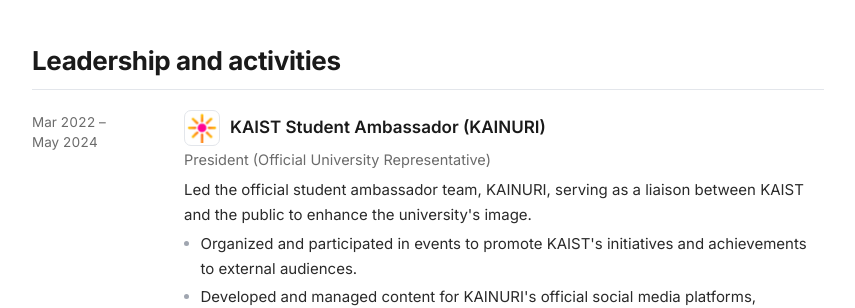
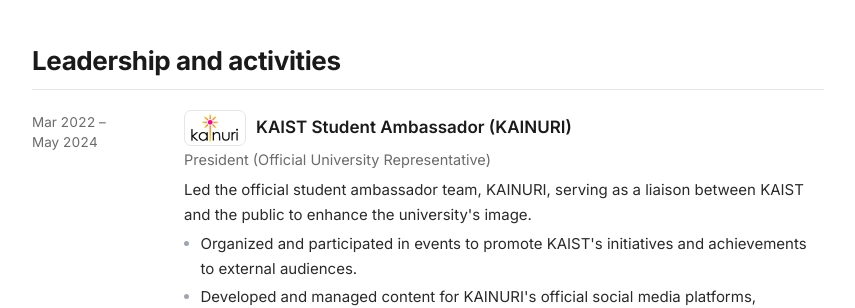
Before and after one commit to joonseokym/joonseokym.github.io, a Jekyll site: the page built from index.html, in a window 1280 px wide. Shown: the part 4961-5269 px from the top of the page, without its empty margins (212-1067 px from the left). Built offline with Jekyll 4.4.1, drawn with Linux system fonts in a browser that asks for light colours.

Commit message:
design: use full KAINURI wordmark with a wider logo box
Co-Authored-By: Claude Opus 5.5 <noreply@anthropic.com>

```diff
--- a/_data/associations.yml
+++ b/_data/associations.yml
@@ -2,6 +2,7 @@
 
 - organization: KAIST Student Ambassador (KAINURI)
   logo: "/images/logos/kainuri.png"
+  logo_wide: true
   role: President (Official University Representative)
   year: Mar 2022 &mdash; May 2024
   summary: Led the official student ambassador team, KAINURI, serving as a liaison between KAIST and the public to enhance the university's image. <ul class="resume-item-list"><li>Organized and participated in events to promote KAIST's initiatives and achievements to external audiences.</li><li>Developed and managed content for KAINURI's official social media platforms, increasing follower engagement by 25%.</li><li>Collaborated with various university departments to coordinate promotional activities and campus tours for prospective students.</li></ul>
--- a/_layouts/resume.html
+++ b/_layouts/resume.html
@@ -53,7 +53,7 @@
         <div class="entry" itemscope itemprop="alumniOf" itemtype="http://schema.org/CollegeOrUniversity">
           <div class="entry-date">{{ education.year | replace: ' &mdash; ', ' – <br>' }}</div>
           <div>
-            <div class="entry-heading">{% if education.logo %}<img class="entry-logo" src="{{ education.logo | relative_url }}" alt="" loading="lazy" />{% endif %}<h3 class="entry-title" itemprop="name">{{ education.uni }}</h3></div>
+            <div class="entry-heading">{% if education.logo %}<img class="entry-logo{% if education.logo_wide %} entry-logo-wide{% endif %}" src="{{ education.logo | relative_url }}" alt="" loading="lazy" />{% endif %}<h3 class="entry-title" itemprop="name">{{ education.uni }}</h3></div>
             <p class="entry-meta">{{ education.degree }}{% if education.gpa and education.gpa != "" %} · GPA {{ education.gpa }}{% endif %}</p>
             {% if education.summary and education.summary != "" %}
             <div class="entry-body"><p>{{ education.summary }}</p></div>
@@ -73,7 +73,7 @@
         <div class="entry" itemscope itemprop="worksFor" itemtype="http://schema.org/Organization">
           <div class="entry-date">{{ job.duration | replace: ' &mdash; ', ' – <br>' }}</div>
           <div>
-            <div class="entry-heading">{% if job.logo %}<img class="entry-logo" src="{{ job.logo | relative_url }}" alt="" loading="lazy" />{% endif %}<h3 class="entry-title" itemprop="name">{{ job.company }}</h3></div>
+            <div class="entry-heading">{% if job.logo %}<img class="entry-logo{% if job.logo_wide %} entry-logo-wide{% endif %}" src="{{ job.logo | relative_url }}" alt="" loading="lazy" />{% endif %}<h3 class="entry-title" itemprop="name">{{ job.company }}</h3></div>
             <p class="entry-meta">{{ job.position }}</p>
             <div class="entry-body">{{ job.summary }}</div>
           </div>
@@ -181,7 +181,7 @@
         <div class="entry" itemscope itemprop="memberOf" itemtype="http://schema.org/Organization">
           <div class="entry-date">{{ association.year | replace: ' &mdash; ', ' – <br>' }}</div>
           <div>
-            <div class="entry-heading">{% if association.logo %}<img class="entry-logo" src="{{ association.logo | relative_url }}" alt="" loading="lazy" />{% endif %}<h3 class="entry-title" itemprop="name">{{ association.organization }}</h3></div>
+            <div class="entry-heading">{% if association.logo %}<img class="entry-logo{% if association.logo_wide %} entry-logo-wide{% endif %}" src="{{ association.logo | relative_url }}" alt="" loading="lazy" />{% endif %}<h3 class="entry-title" itemprop="name">{{ association.organization }}</h3></div>
             <p class="entry-meta">{{ association.role }}</p>
             <div class="entry-body">{{ association.summary }}</div>
           </div>
--- a/_sass/_resume.scss
+++ b/_sass/_resume.scss
@@ -264,6 +264,12 @@
     background: $white;
     border: 1px solid $line;
     border-radius: 7px;
+
+    &.entry-logo-wide {
+      width: auto;
+      max-width: 80px;
+      padding: 3px 6px;
+    }
   }
 
   .entry-title {
```
Also changed, not shown: images/logos/kainuri.png.
